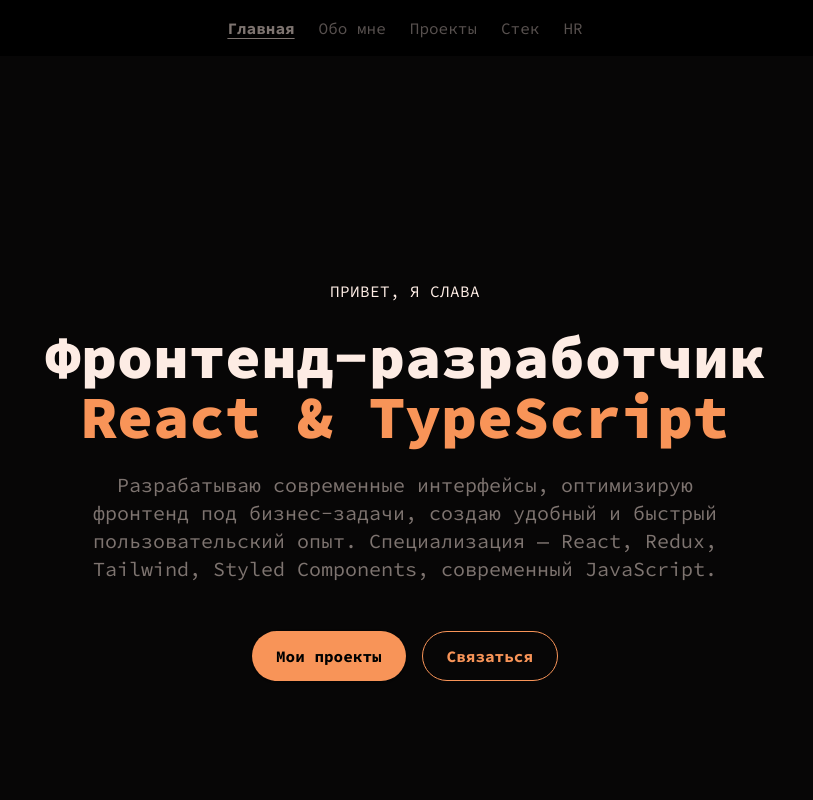
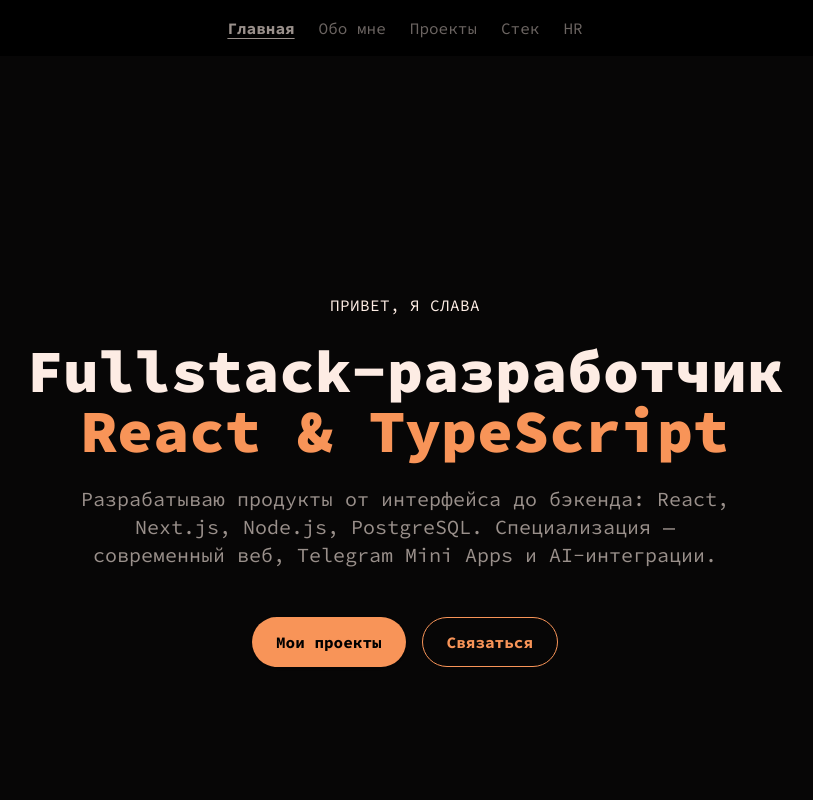
Before and after one commit to polkovniksanders/portfolio, a Next.js app: page / in a window 1280 px wide. Shown: the top 800 px of the page, without its empty margins (235-1048 px from the left). Built offline with nearby package versions, Linux system fonts and the light colour scheme.

Commit message:
update description

```diff
--- a/src/app/globals.css
+++ b/src/app/globals.css
@@ -2,7 +2,7 @@
 
 :root {
   --foreground: #fdece4;
-  --foreground-secondary: #7e7470;
+  --foreground-secondary: #9a908b;
   --background: #070606;
   --primary: #f89458;
   --background-secondary: #191818;
--- a/src/app/layout.tsx
+++ b/src/app/layout.tsx
@@ -13,10 +13,10 @@ const getFont = Source_Code_Pro({
 
 export const metadata: Metadata = {
   title: 'Портфолио | Попов Вячеслав',
-  description: 'Портфолио frontend-разработчика Попова Вячеслава. Проекты, стек, опыт, контакты.',
+  description: 'Портфолио fullstack-разработчика Попова Вячеслава. Проекты, стек, опыт, контакты.',
   keywords: [
     'Попов Вячеслав',
-    'Frontend',
+    'Fullstack',
     'React',
     'Next.js',
     'Разработчик',
@@ -35,7 +35,8 @@ export const metadata: Metadata = {
   },
   openGraph: {
     title: 'Портфолио | Попов Вячеслав',
-    description: 'Портфолио frontend-разработчика Попова Вячеслава. Проекты, стек, опыт, контакты.',
+    description:
+      'Портфолио fullstack-разработчика Попова Вячеслава. Проекты, стек, опыт, контакты.',
     url: 'https://slava.berghub.ru',
     siteName: 'Портфолио | Попов Вячеслав',
     images: [
--- a/src/widgets/hero/ui/HeroSection.tsx
+++ b/src/widgets/hero/ui/HeroSection.tsx
@@ -15,14 +15,13 @@ export default function HeroSection() {
             Привет, я Слава
           </span>
           <h1 className="text-4xl sm:text-5xl md:text-6xl font-extrabold">
-            Фронтенд-разработчик <br />
+            Fullstack-разработчик <br />
             <span className="text-primary">React & TypeScript</span>
           </h1>
 
           <Text>
-            Разрабатываю современные интерфейсы, оптимизирую фронтенд под бизнес-задачи, создаю
-            удобный и быстрый пользовательский опыт. Специализация — React, Redux, Tailwind, Styled
-            Components, современный JavaScript.
+            Разрабатываю продукты от интерфейса до бэкенда: React, Next.js, Node.js, PostgreSQL.
+            Специализация — современный веб, Telegram Mini Apps и AI-интеграции.
           </Text>
 
           <div className="flex gap-4 mt-6 flex-wrap justify-center">
```
